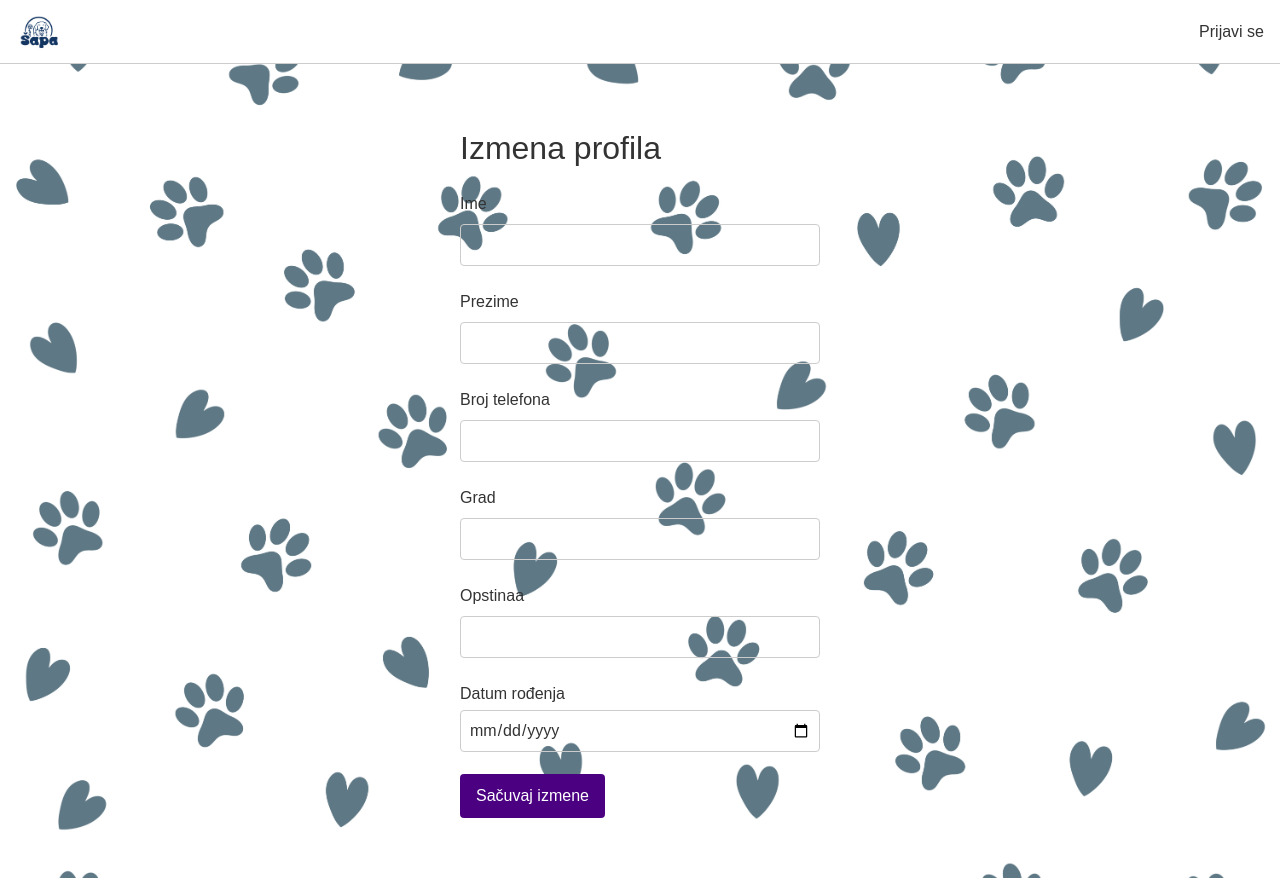
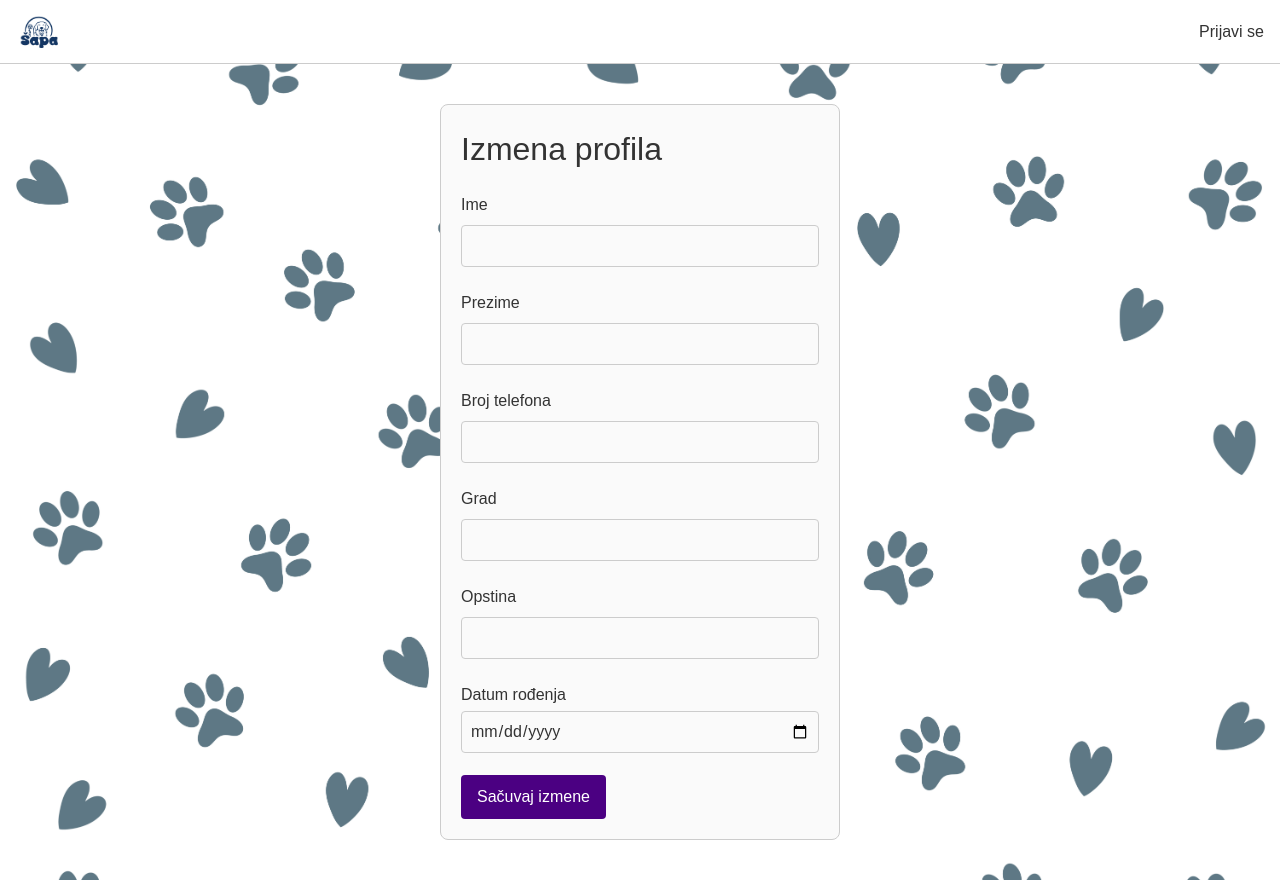
Before and after one commit to elab-development/internet-tehnologije-2025-aplikacijapetsitting_2021_0059, a Next.js app: page /profil/izmena in a window 1280 px wide. Built offline with nearby package versions, Linux system fonts and the light colour scheme; no server answers.

Commit message:
Popravljena fukncionalnost za izmenu profila

```diff
--- a/src/app/profil/izmena/page.tsx
+++ b/src/app/profil/izmena/page.tsx
@@ -1,8 +1,10 @@
 "use client";
+import { useAuth } from "@/app/components/AuthProvider";
 import Button from "@/app/components/Button";
 import Input from "@/app/components/Input";
 import { korisnik } from "@/db/schema";
-import { useState } from "react";
+import Link from "next/link";
+import { useEffect, useState } from "react";
 
 export default function EditProfilPage() {
   const [ime, setIme] = useState("");
@@ -12,13 +14,34 @@ export default function EditProfilPage() {
   const [opstina, setOpstina] = useState("");
   const [datumRodjenja, setDatumRodjenja] = useState("");
 
-  const id = korisnik.id;
+  const { user } = useAuth();
+
+  useEffect(() => {
+    async function fetchUser() {
+      const res = await fetch(`/api/korisnik/${user?.id}`);
+      const data = await res.json();
+
+      if (data) {
+        setIme(data.ime || "");
+        setPrezime(data.prezime || "");
+        setBrojTelefona(data.brojTelefona || "");
+        setGrad(data.grad || "");
+        setOpstina(data.opstina || "");
+        setDatumRodjenja(data.datumRodjenja?.slice(0, 10) || "");
+      }
+    }
+
+    if (user?.id) {
+      fetchUser();
+    }
+  }, [user]);
+
 
   async function handleSubmit(e: React.SyntheticEvent) {
     e.preventDefault();
 
 
-    const res = await fetch(`/api/korisnik/${id}`, {
+    const res = await fetch(`/api/korisnik/${user?.id}`, {
       method: "PUT",
       headers: { "Content-Type": "application/json" },
       body: JSON.stringify({
@@ -39,15 +62,16 @@ export default function EditProfilPage() {
   }
 
   return (
-    <main style={{ padding: 20, maxWidth: 400 }}>
+    <main style={{ maxWidth: 400 }}>
+      <div style={{ padding: 20, backgroundColor: "#fafafa",maxWidth: 400, border: "1px solid #ccc",borderRadius:"8px" }}>
       <h1>Izmena profila</h1>
 
-      <form onSubmit={handleSubmit} style={{ maxWidth: 400}}>
+      <form onSubmit={handleSubmit}>
         <Input label={"Ime"} value={ime} onChange={e => setIme(e.target.value)}/>
         <Input label={"Prezime"} value={prezime} onChange={e => setPrezime(e.target.value)}/>
         <Input label={"Broj telefona"} value={brojTelefona} onChange={e => setBrojTelefona(e.target.value)}/>
          <Input label={"Grad"} value={grad} onChange={e => setGrad(e.target.value)}/>
-          <Input label={"Opstinaa"} value={opstina} onChange={e => setOpstina(e.target.value)}/>
+          <Input label={"Opstina"} value={opstina} onChange={e => setOpstina(e.target.value)}/>
 
         <label >Datum rođenja</label>
         <input
@@ -55,8 +79,11 @@ export default function EditProfilPage() {
           value={datumRodjenja}
           onChange={e => setDatumRodjenja(e.target.value)}
         />
-        <Button text="Sačuvaj izmene"/>
+        <Link href={`/profile/${user?.id}`}>
+          <Button text="Sačuvaj izmene"/>
+        </Link>
       </form>
+      </div>
     </main>
   );
 }
--- a/src/app/profile/[id]/page.tsx
+++ b/src/app/profile/[id]/page.tsx
@@ -1,5 +1,6 @@
 "use client";
 
+import { useAuth } from "@/app/components/AuthProvider";
 import Button from "@/app/components/Button";
 import Link from "next/link";
 import { useEffect, useState } from "react";
@@ -22,6 +23,7 @@ type Props = {
 export default function ProfilePage({ params }: Props) {
   const [user, setUser] = useState<any>(null);
   const [error, setError] = useState<string | null>(null);
+  const { user: loggedUser } = useAuth();
 
   useEffect(() => {
     async function fetchUser() {
@@ -46,6 +48,7 @@ export default function ProfilePage({ params }: Props) {
 
   return (
     <main style={{ padding: "20px" }}>
+      <div style={{ padding: 20, backgroundColor: "#fafafa", border: "1px solid #ccc", borderRadius:"8px"}}>
       <h1>Profil korisnika</h1>
 
       <p><strong>Ime:</strong> {user.ime} {user.prezime}</p>
@@ -54,9 +57,12 @@ export default function ProfilePage({ params }: Props) {
       <p><strong>Grad:</strong> {user.grad} {"(" + user.opstina + ")"}</p>
       <p><strong>Broj telefona:</strong> {user.brojTelefona}</p>
 
-    <Link href="/profil/izmena">
-      <Button text="Izmeni profil"/>
-    </Link>
+    {loggedUser && loggedUser.id === user.id && (
+      <Link href="/profil/izmena">
+        <Button text="Izmeni profil" />
+      </Link>
+    )}
+    </div>
     </main>
 
   );
```
Also changed, not shown: src/app/api/korisnik/[id]/route.ts (line endings or trailing spaces).
